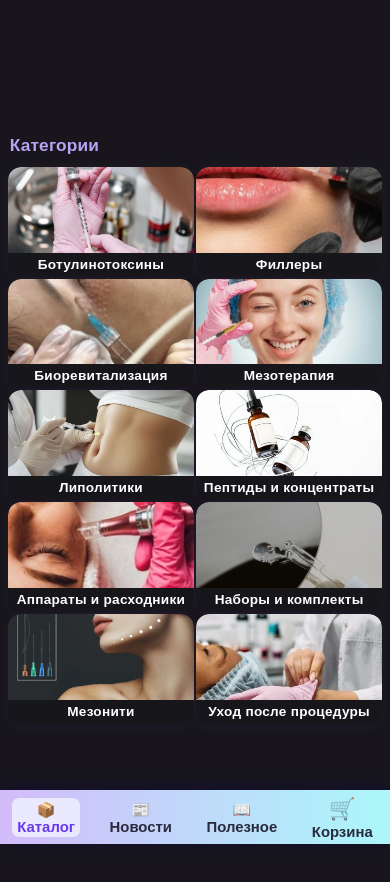
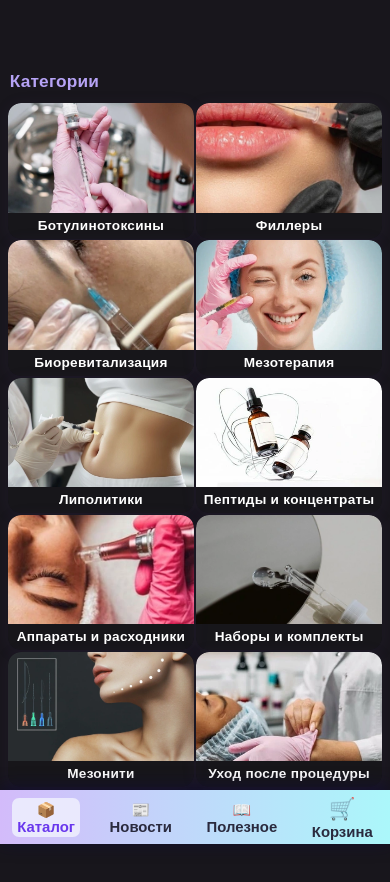
Before and after one commit to AlexSalavat/facade-stone-app, a React (Vite) app: page /catalog in a window 390 px wide. Shown: the top 882 px of the page. Built offline with nearby package versions, Linux system fonts and the light colour scheme.

Commit message:
first dsjj

```diff
--- a/src/components/CategoryCard.css
+++ b/src/components/CategoryCard.css
@@ -14,7 +14,7 @@
 
 .category-card-img {
   width: 100%;
-  height: 110px;
+  height: 135px; /* стало выше! */
   object-fit: cover;
   display: block;
   border-radius: 17px 17px 0 0;
@@ -27,7 +27,7 @@
   color: #fff;
   background: rgba(22,22,25, 0.38);
   text-align: center;
-  padding: 6px 0 7px 0;
+  padding: 8px 0 9px 0; /* чуть больше паддинг */
   border-radius: 0 0 17px 17px;
   width: 100%;
   margin: 0;
@@ -37,13 +37,13 @@
 
 @media (max-width: 700px) {
   .category-card-img {
-    height: 22vw;
-    min-height: 67px;
+    height: 28vw;  /* стало выше для мобильных */
+    min-height: 85px;
     border-radius: 13px 13px 0 0;
   }
   .category-card-title {
     font-size: 0.85rem;
-    padding: 4px 0 5px 0;
+    padding: 5px 0 6px 0;
     border-radius: 0 0 13px 13px;
   }
   .category-card {
```
